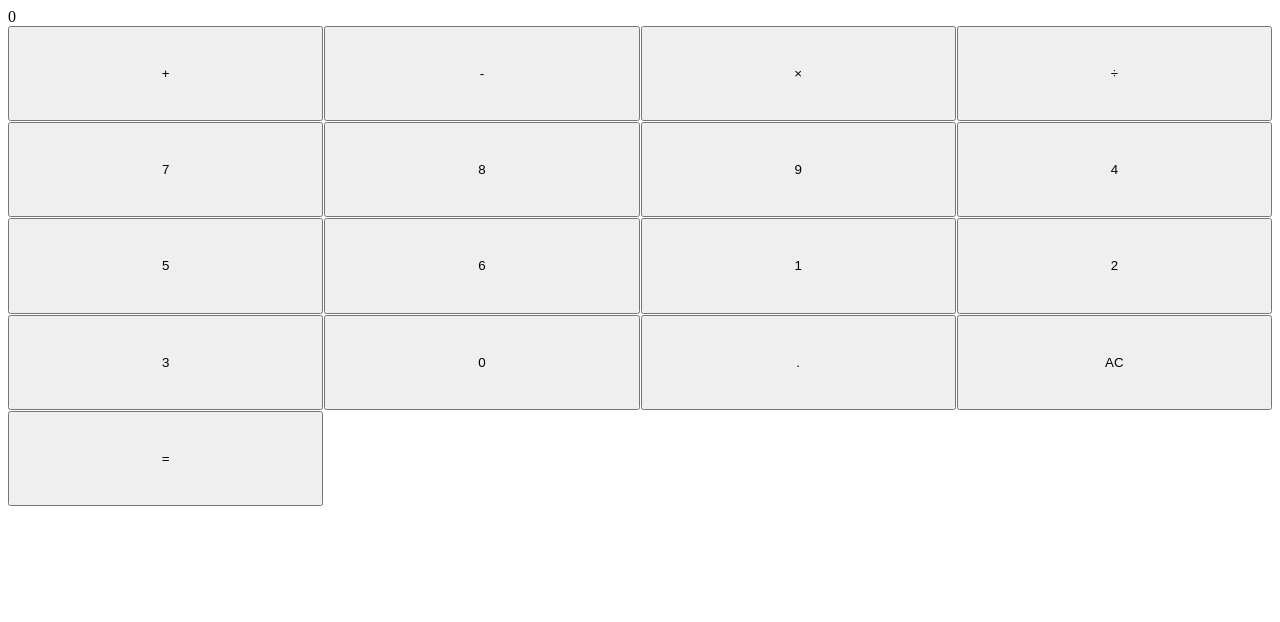
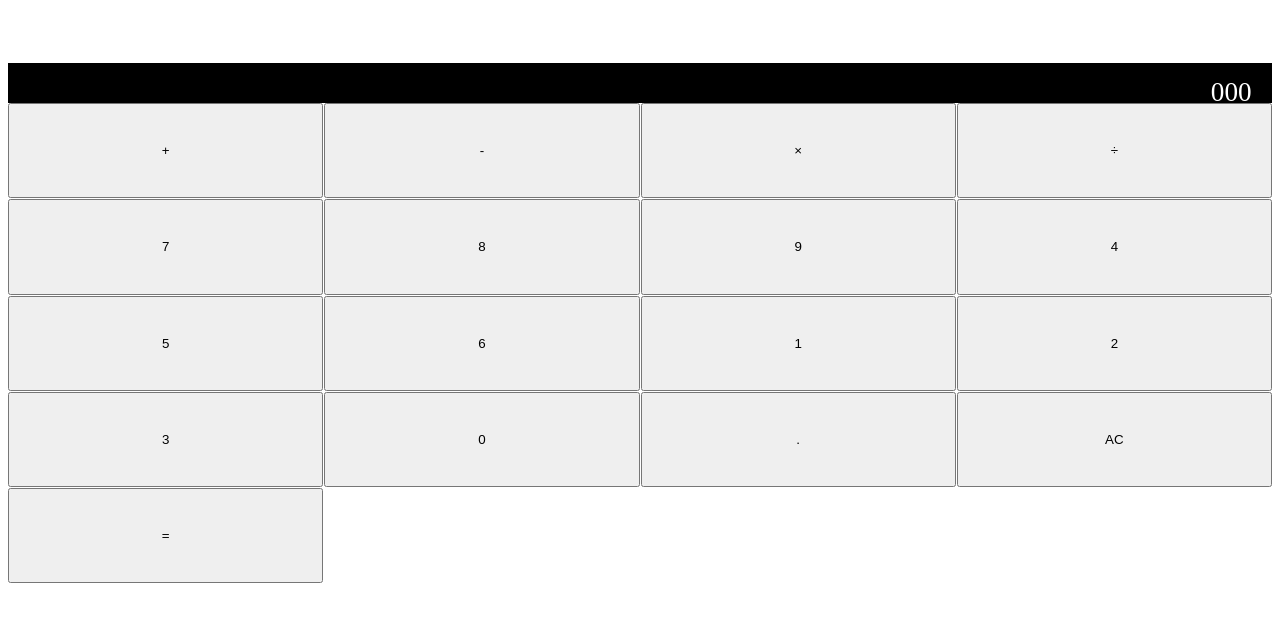
Before and after one commit to AdamToczko/Calculator, a plain HTML site: page Index.html in a window 1280 px wide. Drawn offline with Linux system fonts and the light colour scheme.

Commit message:
started styling, corrections to html

```diff
--- a/Index.html
+++ b/Index.html
@@ -9,8 +9,8 @@
     <title>Calculator</title>
 </head>
 <body>
-    <div class=”calculator”>
-        <div class=”calculator__display”>0</div>
+    <div class="calculator">
+        <div class="calculator__display">000</div>
         <div class="calculator__keys">
             <button class="key--operator" data-action="add">+</button>
             <button class="key--operator" data-action="subtract">-</button>
--- a/style.css
+++ b/style.css
@@ -2,13 +2,22 @@
     box-sizing: border-box;
   }
 
-.calculator {
+/* .calculator {
         display: flex;
         align-items: center;
         justify-content: center;
 
+} */
+
+.calculator__display {
+    margin-top:5%;
+    height: 5vh;
+    background-color: black;
+    color: white;
+    font-size: 1.7em;
+    padding: 0.5em 0.75em;
+    text-align: right;
 }
-
 .calculator__keys {
     height: 60vh;
     display: grid;
@@ -16,12 +25,3 @@
     grid-template-columns: repeat(4, 1fr);
     font-size: 1.7em;
   }
-
-.calculator__display {
-    height: 30vh;
-    background-color: black;
-    color: white;
-    font-size: 1.7em;
-    padding: 0.5em 0.75em;
-    text-align: right;
-}
```
